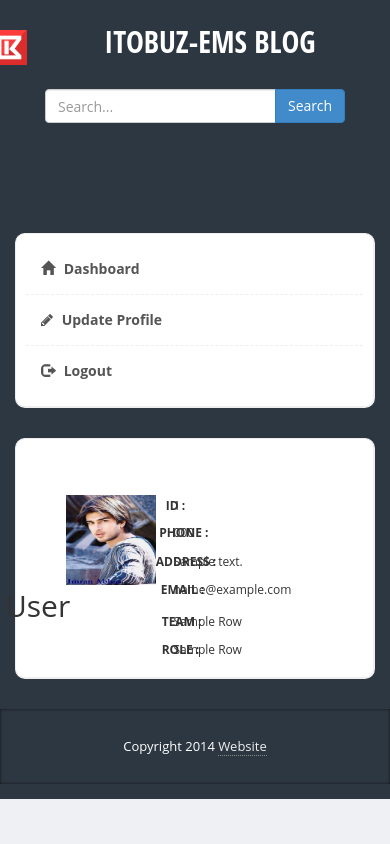
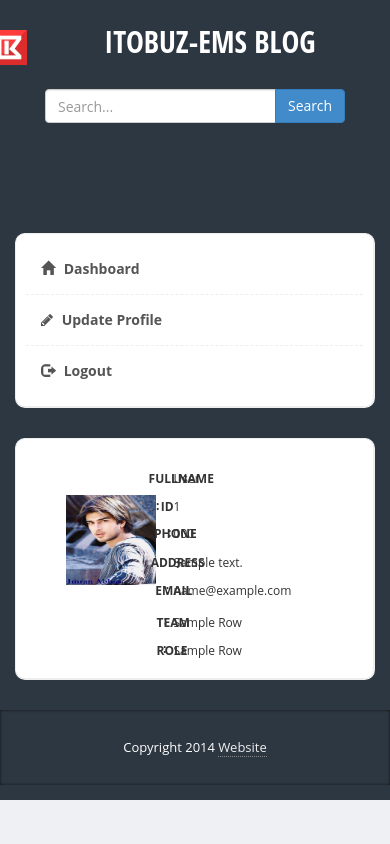
Before and after one commit to sheikhjahid/itobuz-EMS-repo, a CodeIgniter app: the page made by application/views/viewProfile.php in a window 390 px wide. Run offline with CodeIgniter, Linux system fonts and the light colour scheme; tables that the repository leaves empty or names only in its code hold one stand-in row (values such as "Sample post"); the template is opened without the code that fills it: most values are stand-ins (such as "Sample title", 1, 10 or a date in 2020); data that the repository does not hold is empty.

Commit message:
The following files were updated and done today-jahid

```diff
--- a/application/controllers/User.php
+++ b/application/controllers/User.php
@@ -305,4 +305,6 @@
 
      }//end of function
 
+
+
 }//end of controller class
--- a/application/views/viewProfile.php
+++ b/application/views/viewProfile.php
@@ -38,11 +54,33 @@
   position:absolute;
   right:42%;
 }
+
+#fullname
+{
+  position:absolute;
+  left:26.3%;
+  top:-16655%;
+}
+
+#fullname1
+{
+  position:absolute;
+  left:36.0%;
+  top:-16655%;
+}
+
+.fullname
+{
+  position:absolute;
+  left:52%;
+  top:-5%;
+}
+
 #id
 {
 
 position:absolute;
-left:33%;
+left:31%;
 bottom:12320%;
 }
 #id1
@@ -51,11 +89,19 @@
   left:36%;
   bottom:12320%;
 }
+
+.id
+{
+  position:absolute;
+  left:24%;
+  bottom:-23%;
+}
+
 #phone
 {
   position:absolute;
   bottom:9699%;
-  left:30.4%;
+  left:28.4%;
 }
 #phone1
 {
@@ -63,10 +109,16 @@
  left:36%;
  bottom:9699%;
 }
+.phone
+{
+  position:absolute;
+  left:40%;
+  bottom:-22%;
+}
 #address
 {
   position:absolute;
-  left:29.1%;
+  left:27.1%;
   bottom:6897%;
 }
 #address1
@@ -75,10 +127,16 @@
   left:36%;
   bottom:6897%;
 }
+.address
+{
+  position:absolute;
+  left:48%;
+  top:2%;
+}
 #email
 {
   position:absolute;
-  left:31%;
+  left:28.9%;
   bottom:4220%;
 }
 #email1
@@ -87,10 +145,17 @@
   left:36%;
   bottom:4220%;
 }
+.email
+{
+
+  position:absolute;
+  left:38%;
+  top:-7%;
+}
 #team
 {
   position:absolute;
-  left:31.4%;
+  left:29.4%;
   bottom:1097%;
 }
 #team1
@@ -99,17 +164,29 @@
   left:36%;
   bottom:1097%;
 }
+.team
+{
+  position:absolute;
+  left:35%;
+  top:-11%;
+}
 #role
 {
   position:absolute;
-  left:31.4%
-
+  left:29.4%
 }
 #role1
 {
  position:absolute;
  left:36%;
 }
+.role
+{
+  position:absolute;
+  left:35%;
+  bottom:-17%;
+}
+
   </style>
   <body>
     <div class="header">
@@ -160,41 +249,46 @@
 
           <div class="container">
 
-
+       <div class="row">
+       <div class="col-md-12">
+       <div class="col-md-2" id="fullname"><b>FULLNAME  </b><center><label class="fullname">:</label></center></div>
+       <div class="col-md-10" id="fullname1"><?php echo $value->fullname; ?></div>
+       </div>
+       </div>
     <div class="row">
   <div class="col-md-12">
 
-  <div class="col-md-2" id="id"><b>ID : </b></div>
+  <div class="col-md-2" id="id"><b>ID  </b><center><label class="id">:</label></center></div>
     <div class="col-md-10" id="id1"><?php echo $value->id;  ?></div>
   </div>
 </div>
     <div class="row">
     <div class="col-md-12">
-    <div class="col-md-2" id="phone"><b> PHONE : </b></div>
+    <div class="col-md-2" id="phone"><b> PHONE  </b><center><label class="phone">:</label></center></div>
     <div class="col-md-10" id="phone1"><?php echo $value->phone; ?></div>
   </div>
 </div>
 <div class="row">
     <div class="col-md-12">
-    <div class="col-md-2" id="address"><b> ADDRESS : </b></div>
+    <div class="col-md-2" id="address"><b> ADDRESS  </b><center><label class="address">:</label></center></div>
     <div class="col-md-10" id="address1"><?php echo $value->address; ?></div>
   </div>
 </div>
 <div class="row">
     <div class="col-md-12">
-    <div class="col-md-2" id="email"><b> EMAIL : </b></div>
+    <div class="col-md-2" id="email"><b> EMAIL  </b><center><label class="email">:</label></center></div>
     <div class="col-md-10" id="email1"><?php echo $value->email; ?></div>
   </div>
 </div>
 <div class="row">
     <div class="col-md-12">
-    <div class="col-md-2" id="team"><b> TEAM : </b></div>
+    <div class="col-md-2" id="team"><b> TEAM  </b><center><label class="team">:</label></center></div>
     <div class="col-md-10" id="team1"><?php echo ucwords($value->team_name); ?></div>
   </div>
 </div>
 <div class="row">
     <div class="col-md-12">
-    <div class="col-md-2" id="role"><b> ROLE : </b></div>
+    <div class="col-md-2" id="role"><b> ROLE  </b><center><label class="role">:</label></center></div>
     <div class="col-md-10" id="role1"><?php echo ucwords($value->role_name); ?></div>
   </div>
 </div>
```
Also changed, not shown: other parts of application/views/viewProfile.php (+30 -2 lines).
